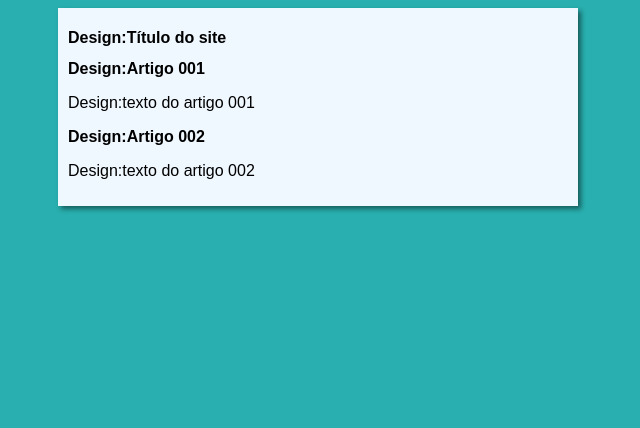
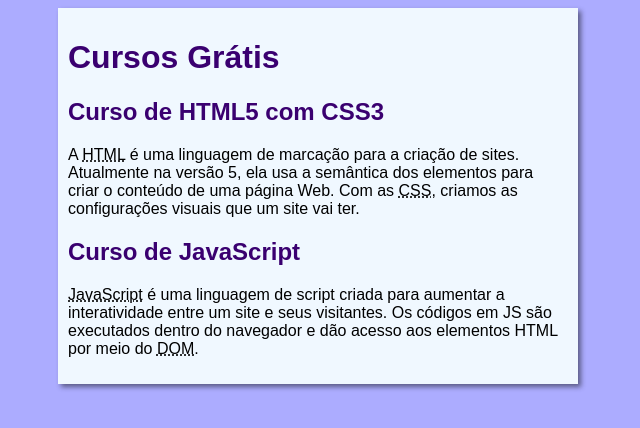
Before and after one commit to CintiaPizzatto/projeto-site, a plain HTML site: page index.html in a window 1280 px wide. Shown: the whole page, without its empty margins (322-962 px from the left). Drawn offline with Linux system fonts and the light colour scheme.

Commit message:
update no estilo

```diff
--- a/estilos/style.css
+++ b/estilos/style.css
@@ -4,7 +4,7 @@ font-size: 16px;
 }
 
 body {
-    background-color: rgb(41, 175, 175);
+    background-color: #acacff;
 }
 
 main {
@@ -14,3 +14,13 @@ main {
     padding: 10px;
     box-shadow: 3px 3px 5px rgba(0, 0, 0, 0.473);
 }
+
+h1 {
+    font-size: 2em;
+    color: rgb(58, 0, 112);
+}
+
+h2 {
+    font-size: 1.5em;
+    color: rgb(58, 0, 112);
+}
--- a/index.html
+++ b/index.html
@@ -4,21 +4,21 @@
     <meta charset="UTF-8">
     <meta http-equiv="X-UA-Compatible" content="IE=edge">
     <meta name="viewport" content="width=device-width, initial-scale=1.0">
-    <title>Cont:Design:Site Curso eVideo</title>
+    <title>Site Curso em Video</title>
     <link rel="stylesheet" href="estilos/style.css">
 </head>
 <body>
     <main>
         <header>
-            <h1>Design:Título do site</h1>
+            <h1>Cursos Grátis</h1>
         </header>
         <article>
-            <h2>Design:Artigo 001</h2>
-            <p>Design:texto do artigo 001</p>
+            <h2>Curso de HTML5 com CSS3</h2>
+            <p>A <abbr title="HyperText Markup Language">HTML</abbr> é uma linguagem de marcação para a criação de sites. Atualmente na versão 5, ela usa a semântica dos elementos para criar o conteúdo de uma página Web. Com as <abbr title="Cascading Style Sheets">CSS</abbr>, criamos as configurações visuais que um site vai ter.</p>
         </article>
         <article>
-            <h2>Design:Artigo 002</h2>
-            <p>Design:texto do artigo 002</p>
+            <h2>Curso de JavaScript</h2>
+            <p><abbr title="JavaScript">JavaScript</abbr> é uma linguagem de script criada para aumentar a interatividade entre um site e seus visitantes. Os códigos em JS são executados dentro do navegador e dão acesso aos elementos HTML por meio do <abbr title="Document Object Model">DOM</abbr>.</p>
         </article>
     </main>
 </body>
```
